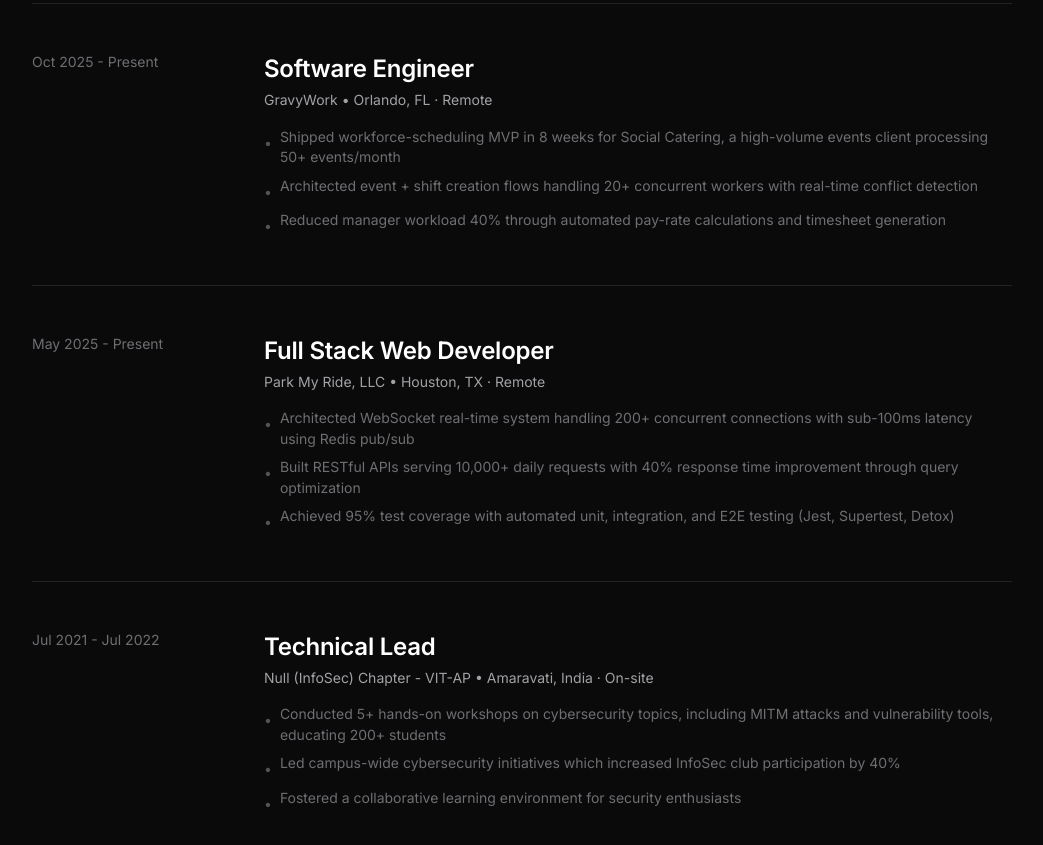
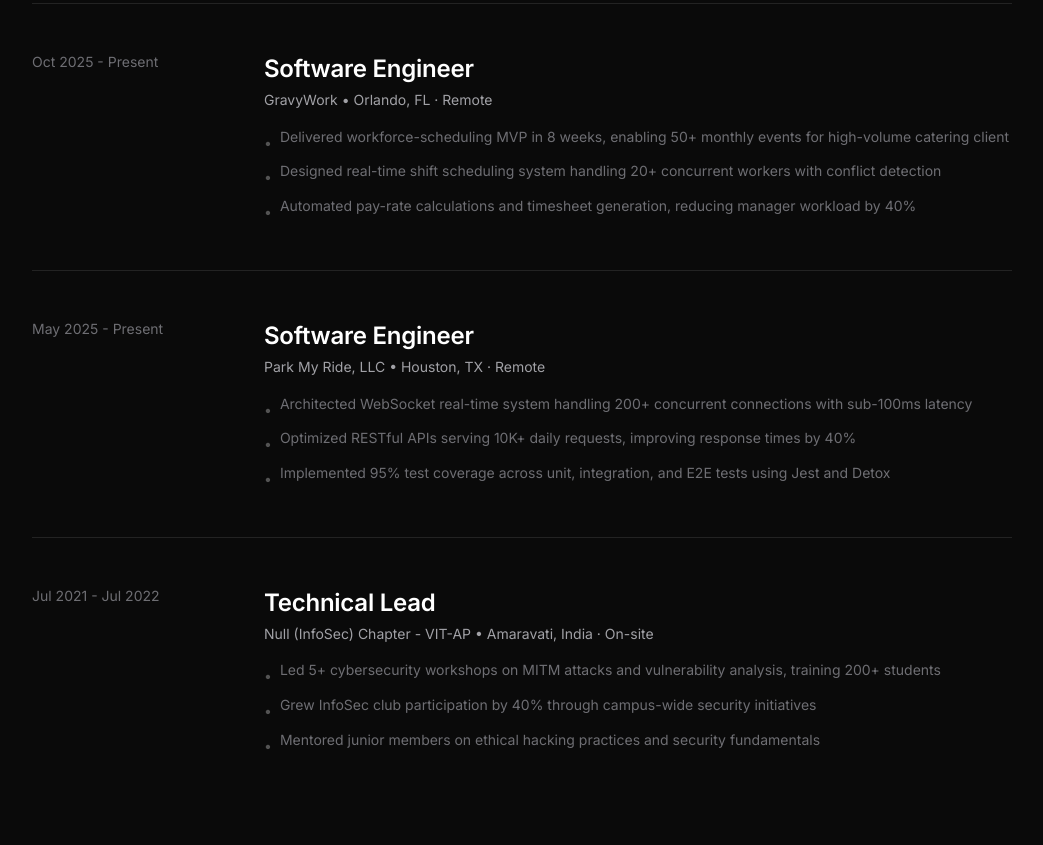
Before and after one commit to kishanssg/portfolio, a Next.js app: page / in a window 1280 px wide. Shown: the part 1880-2725 px from the top of the page, without its empty margins (118-1161 px from the left). Built offline with nearby package versions, Linux system fonts and the light colour scheme.

Commit message:
content: optimize experience bullets for recruiter clarity

```diff
--- a/src/data/experience.ts
+++ b/src/data/experience.ts
@@ -23,24 +23,24 @@
         startDate: "2025-10",
         endDate: "Present",
         highlights: [
-            "Shipped workforce-scheduling MVP in 8 weeks for Social Catering, a high-volume events client processing 50+ events/month",
-            "Architected event + shift creation flows handling 20+ concurrent workers with real-time conflict detection",
-            "Reduced manager workload 40% through automated pay-rate calculations and timesheet generation",
+            "Delivered workforce-scheduling MVP in 8 weeks, enabling 50+ monthly events for high-volume catering client",
+            "Designed real-time shift scheduling system handling 20+ concurrent workers with conflict detection",
+            "Automated pay-rate calculations and timesheet generation, reducing manager workload by 40%",
         ],
         techStack: ["React", "TypeScript", "Node.js", "PostgreSQL"],
     },
     {
         id: "park-my-ride",
-        title: "Full Stack Web Developer",
+        title: "Software Engineer",
         company: "Park My Ride, LLC",
         location: "Houston, TX · Remote",
         startDate: "2025-05",
         endDate: "Present",
         highlights: [
-            "Architected WebSocket real-time system handling 200+ concurrent connections with sub-100ms latency using Redis pub/sub",
-            "Built RESTful APIs serving 10,000+ daily requests with 40% response time improvement through query optimization",
-            "Achieved 95% test coverage with automated unit, integration, and E2E testing (Jest, Supertest, Detox)",
-            "Reduced mobile app bundle size 30% through code splitting, lazy loading, and async data fetching",
+            "Architected WebSocket real-time system handling 200+ concurrent connections with sub-100ms latency",
+            "Optimized RESTful APIs serving 10K+ daily requests, improving response times by 40%",
+            "Implemented 95% test coverage across unit, integration, and E2E tests using Jest and Detox",
+            "Reduced mobile app bundle size by 30% through code splitting and lazy loading",
         ],
         techStack: ["React Native", "Node.js", "PostgreSQL", "Redis", "WebSockets", "AWS", "Docker"],
     },
@@ -52,9 +52,9 @@
         startDate: "2021-07",
         endDate: "2022-07",
         highlights: [
-            "Conducted 5+ hands-on workshops on cybersecurity topics, including MITM attacks and vulnerability tools, educating 200+ students",
-            "Led campus-wide cybersecurity initiatives which increased InfoSec club participation by 40%",
-            "Fostered a collaborative learning environment for security enthusiasts",
+            "Led 5+ cybersecurity workshops on MITM attacks and vulnerability analysis, training 200+ students",
+            "Grew InfoSec club participation by 40% through campus-wide security initiatives",
+            "Mentored junior members on ethical hacking practices and security fundamentals",
         ],
         techStack: ["Git", "Design", "Cybersecurity", "Event Management", "Mentorship"],
     },
```
